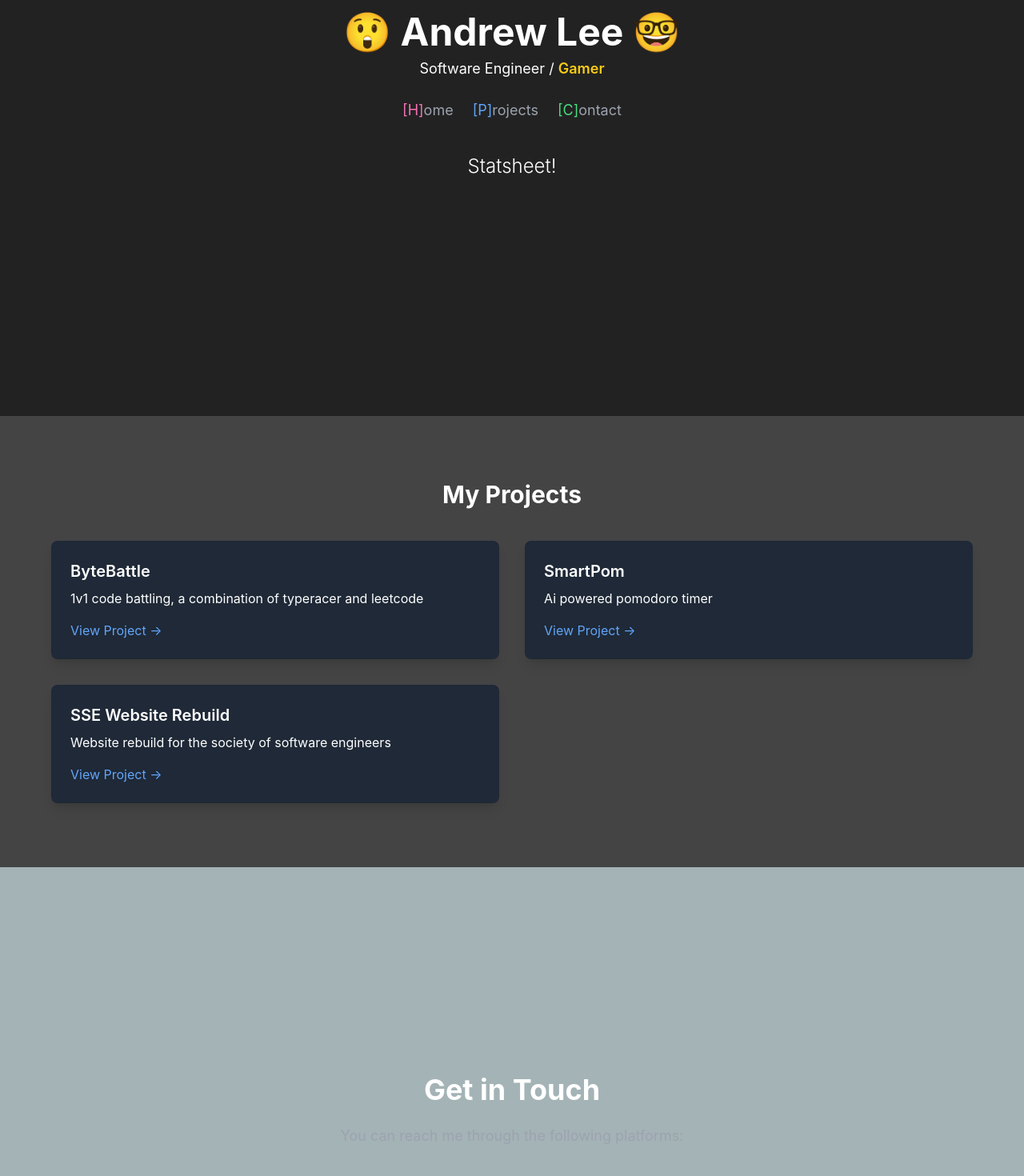
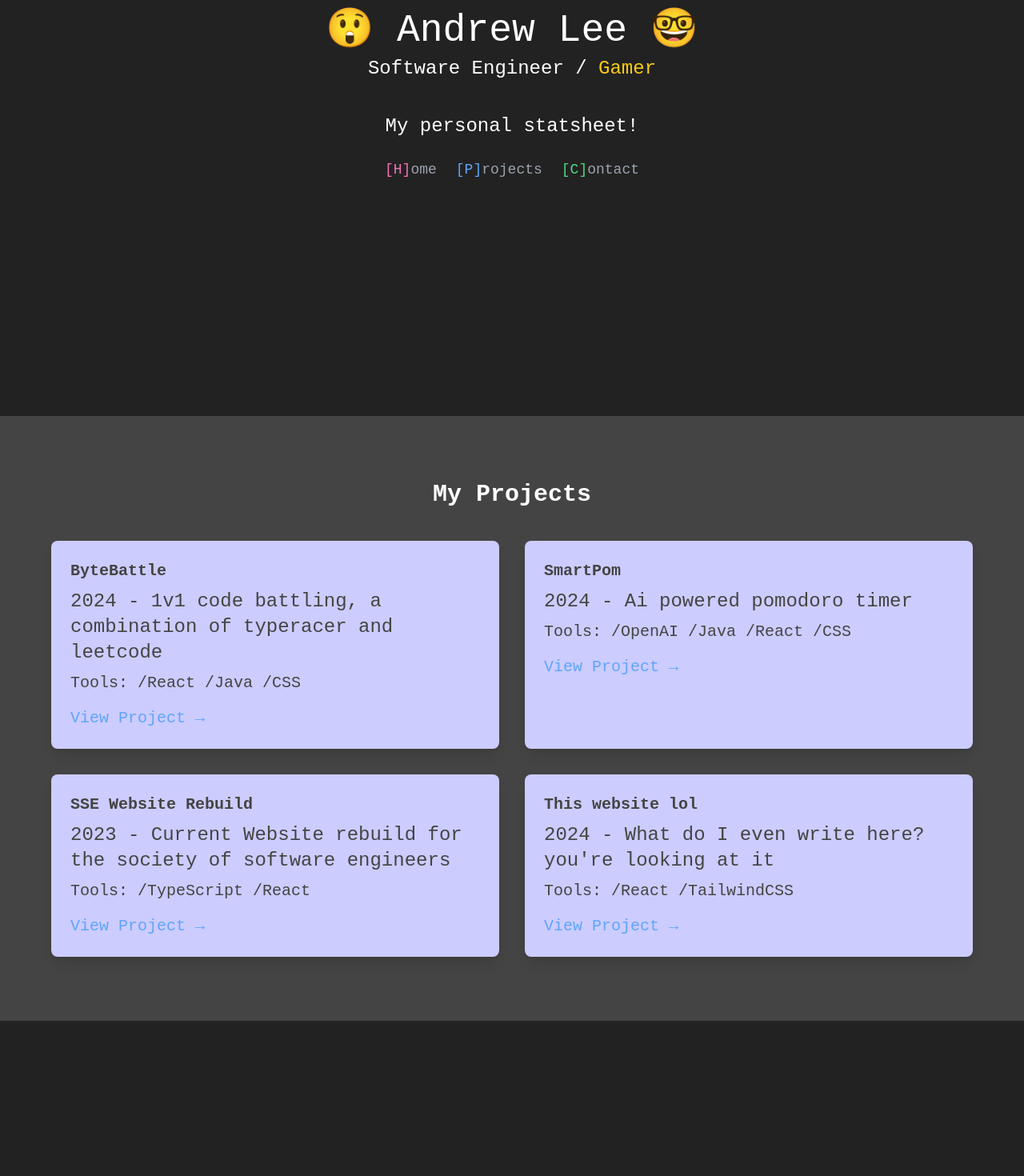
Before and after one commit to Andrewlee23/personal-website, a React (Create React App) app in the folder websitev1/: page / in a window 1280 px wide. Shown: the part 280-1750 px from the top of the page at 80% size. Built offline with nearby package versions, Linux system fonts and the light colour scheme.

Commit message:
wow this looks a lot better, changed contact color scheme, implemented font changes, modified projects page

```diff
--- a/websitev1/src/Components/Contact.jsx
+++ b/websitev1/src/Components/Contact.jsx
@@ -1,10 +1,10 @@
 function Contact() {
     return (
-      <section className="min-h-screen flex flex-col justify-center items-center bg-muted text-white">
-        <h2 className="text-4xl font-bold mb-6">Get in Touch</h2>
-        <p className="text-lg text-gray-400 mb-8">You can reach me through the following platforms:</p>
+      <section className="min-h-screen flex flex-col justify-center items-center bg-darkergrey text-white">
+        <h2 className="text-4xl font-pixel font-bold mb-6">Get in Touch</h2>
+        <p className="text-lg font-pixel text-gray-400 mb-8">You can reach me through the following platforms:</p>
 
-        <div className="flex flex-col space-y-4 text-lg">
+        <div className="font-pixel flex flex-col space-y-4 text-lg">
           <a href="mailto:leea7633@gmail.com" className="hover:text-blue-400 transition">
             📧 Email: leea7633@gmail.com
           </a>
--- a/websitev1/src/Components/Hero.jsx
+++ b/websitev1/src/Components/Hero.jsx
@@ -1,13 +1,14 @@
 function Hero({ scrollToSection, homeRef, projectsRef, contactRef }) {
   return (
     <section className="h-screen flex flex-col justify-center items-center bg-darkergrey text-white text-center">
-      <h1 className="text-5xl font-bold flex items-center">
+      <h1 className="text-5xl font-pixel flex items-center">
         <span> 😲 Andrew Lee 🤓 </span>
       </h1>
-      <p className="text-lg mt-2">Software Engineer / <span className="text-yellow-400 font-semibold">Gamer</span></p>
+      <p className="text-2xl mt-2 font-pixel font-weight: bold">Software Engineer / <span className="text-2xl text-yellow-400 font-pixel font-weight: bold">Gamer</span></p>
 
+      <h2 className="mt-10 text-2xl font-light font-pixel ">My personal statsheet!</h2>
+      <nav className="mt-6 flex space-x-6 text-lg font-pixel">
 
-      <nav className="mt-6 flex space-x-6 text-lg">
         <button onClick={() => scrollToSection(homeRef)} className="text-pink-400 hover:underline">
           [H]<span className="text-gray-400">ome</span>
         </button>
@@ -18,7 +19,7 @@ function Hero({ scrollToSection, homeRef, projectsRef, contactRef }) {
           [C]<span className="text-gray-400">ontact</span>
         </button>
       </nav>
-      <h2 className="mt-10 text-2xl font-light ">Statsheet!</h2>
+
     </section>
 
   );
--- a/websitev1/src/Components/Projects.jsx
+++ b/websitev1/src/Components/Projects.jsx
@@ -1,19 +1,20 @@
 function Projects() {
     const projects = [
-      { id: 1, title: "ByteBattle", description: "1v1 code battling, a combination of typeracer and leetcode", link: "https://devpost.com/software/bytebattle-7g25ck" },
-      { id: 2, title: "SmartPom", description: "Ai powered pomodoro timer", link: "https://devpost.com/software/smartpom" },
-      { id: 3, title: "SSE Website Rebuild", description: "Website rebuild for the society of software engineers", link: "https://github.com/rit-sse/WebsiteTheSSEquel" },
-
+      { id: 1, title: "ByteBattle", description: "2024 - 1v1 code battling, a combination of typeracer and leetcode",tools:"/React /Java /CSS", link: "https://devpost.com/software/bytebattle-7g25ck" },
+      { id: 2, title: "SmartPom", description: "2024 - Ai powered pomodoro timer", tools:"/OpenAI /Java /React /CSS", link: "https://devpost.com/software/smartpom" },
+      { id: 3, title: "SSE Website Rebuild", description: "2023 - Current Website rebuild for the society of software engineers", tools:"/TypeScript /React", link: "https://github.com/rit-sse/WebsiteTheSSEquel" },
+      { id: 4, title: "This website lol", description: "2024 - What do I even write here? you're looking at it", tools:"/React /TailwindCSS", link: "https://www.youtube.com/watch?v=VHcpSCmHqHM&ab_channel=RickRollWithDifferentLink  " },
     ];
 
     return (
-      <section id="projects" className="py-20 bg-mutedgrey text-white">
-        <h2 className="text-3xl text-center font-bold">My Projects</h2>
+      <section id="projects" className="text-xl py-20 bg-mutedgrey text-mutedgrey font-pixel">
+        <h2 className="text-3xl text-center font-bold text-white">My Projects</h2>
         <div className="max-w-6xl mx-auto mt-10 grid grid-cols-1 md:grid-cols-2 gap-8">
           {projects.map((project) => (
-            <div key={project.id} className="p-6 bg-gray-800 rounded-lg shadow-lg">
+            <div key={project.id} className="p-6 bg-soft rounded-lg shadow-lg">
               <h3 className="text-xl font-semibold">{project.title}</h3>
-              <p className="mt-2">{project.description}</p>
+              <p className="mt-2 text-2xl">{project.description}</p>
+              <p className="mt-2 text-xl text-mutedgrey">Tools: {project.tools}</p>
               <a href={project.link} className="mt-4 inline-block text-blue-400 hover:underline">
                 View Project →
               </a>
--- a/websitev1/tailwind.config.js
+++ b/websitev1/tailwind.config.js
@@ -9,7 +9,7 @@ module.exports = {
         primary : "#D83F87", // Pink
         dark: "#2A1B3D", // Dark Purple
         accent: "#44318D", // Blueish Purple
-        soft: "#E98074", // Soft Purple Pink
+        soft: "#ccccff", // Soft Purple Pink
         muted: "#A4B3B6", // Muted Teal Grey
         mutedgrey : "#444444",
         darkergrey: "#222222",
```
